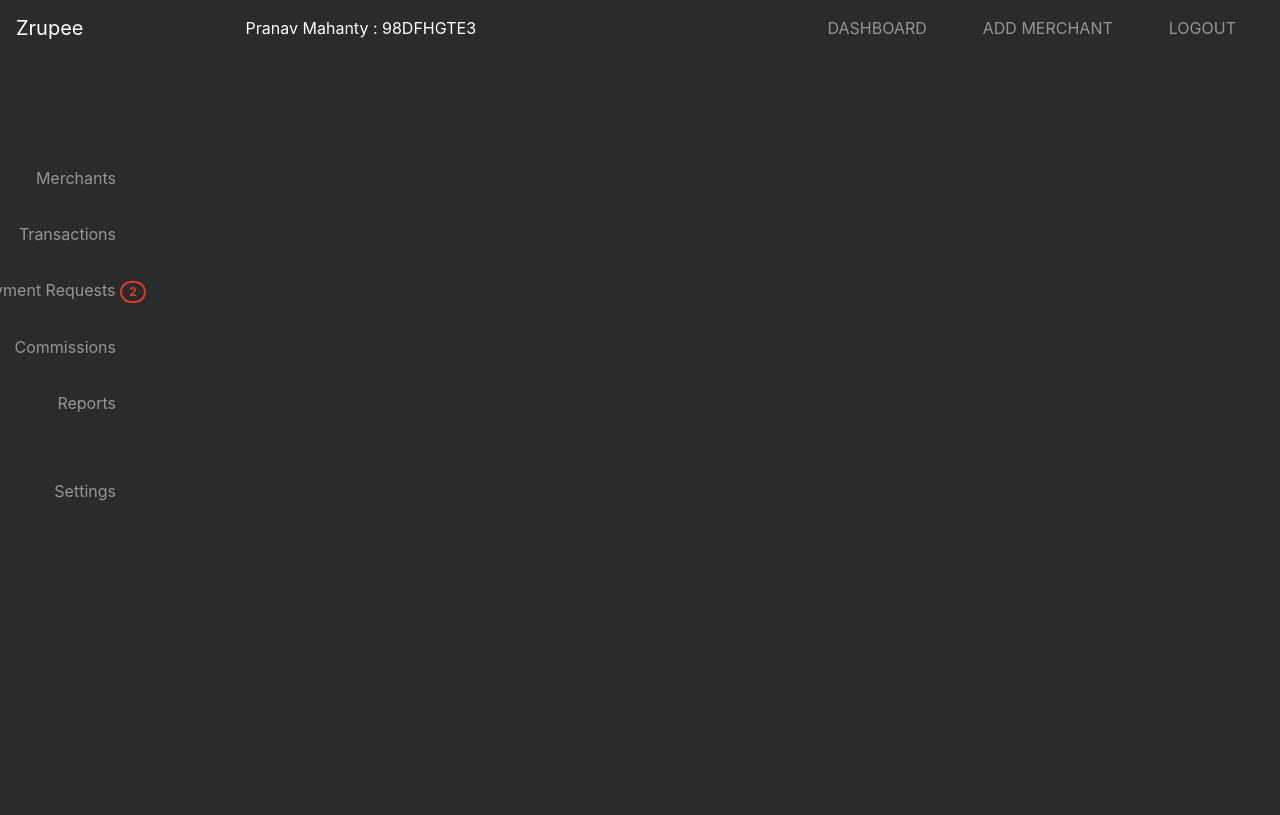
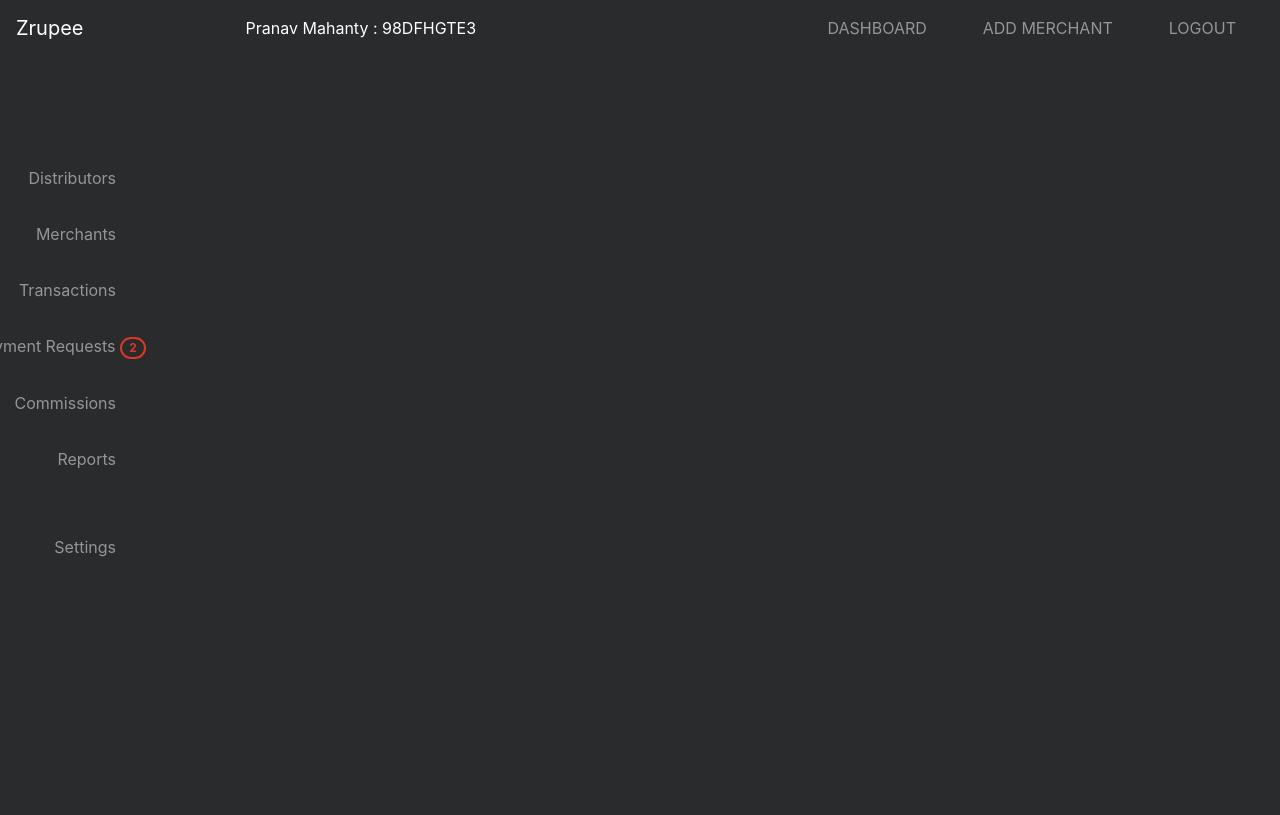
Before and after one commit to Sherly14/CMS, a Django app: page /payment_request/ in a window 1280 px wide. Shown: the top 815 px of the page. Run offline with Django 3.2, Linux system fonts and the light colour scheme; the visitor is signed in with stand-in values (Sample User, id 1); data that the repository does not hold is empty; some libraries are stand-ins or nearby versions.

Commit message:
adding dist and merchant tabs

```diff
--- a/templates/base.html
+++ b/templates/base.html
@@ -42,7 +42,10 @@
         <div class="collapse navbar-collapse" id="navbarExample">
             <ul class="sidebar-nav navbar-nav">
                 <li class="nav-item ">
-                    <a class="nav-link textAlignRight" href="#">Merchants</a>
+                    <a class="nav-link textAlignRight" href="{% url 'user:distributor' %}">Distributors</a>
+                </li>
+                <li class="nav-item ">
+                    <a class="nav-link textAlignRight" href="{% url 'user:merchant' %}">Merchants</a>
                 </li>
                 <li class="nav-item">
                     <a class="nav-link textAlignRight" href="#">Transactions</a>
```
